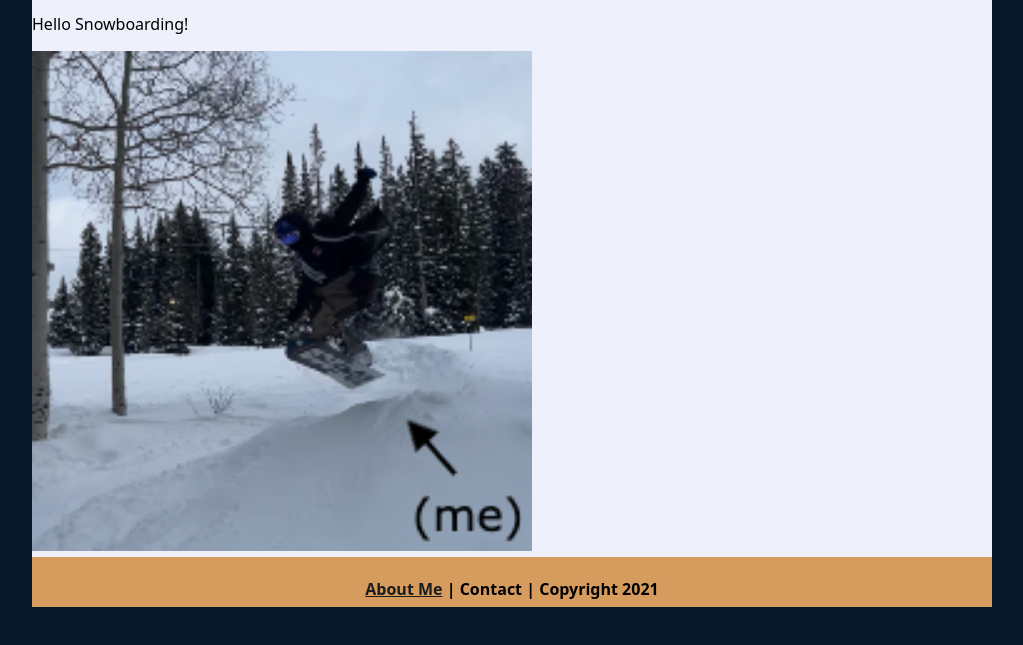
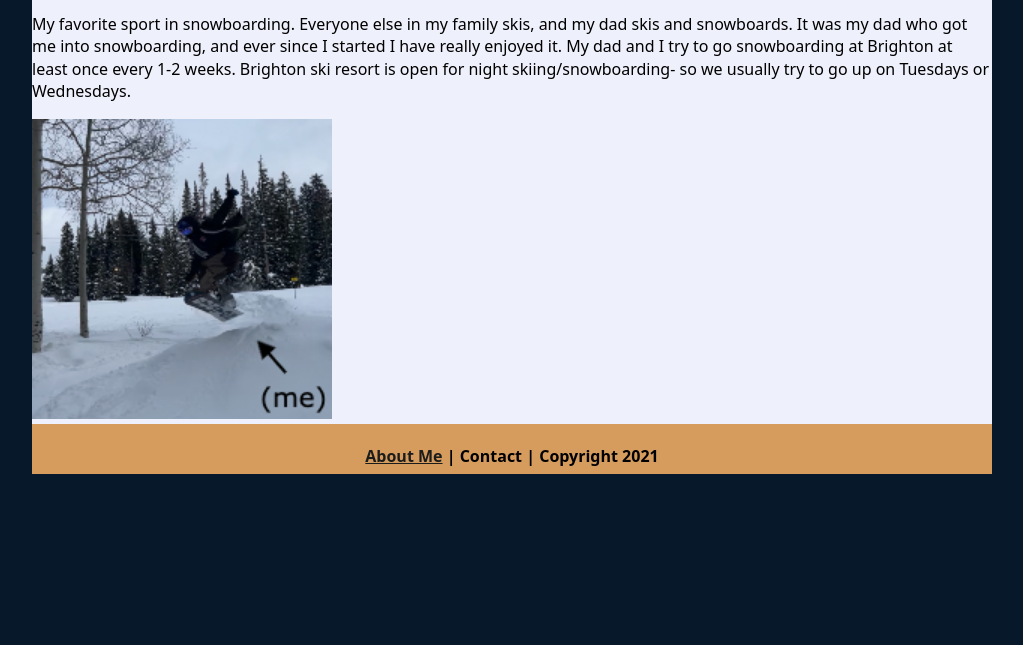
Before and after one commit to PanNm09/ecs-portfolio, a plain HTML site: page snowboarding/index.html in a window 1280 px wide. Shown: the part 143-788 px from the top of the page, without its empty margins (128-1151 px from the left). Drawn offline with Linux system fonts and the light colour scheme.

Commit message:
Update index.html

```diff
--- a/snowboarding/index.html
+++ b/snowboarding/index.html
@@ -15,8 +15,11 @@
             <h3> <a href="../index.html">Home</a> | <a href="../ecs/index.html">ECS</a> | <a href="index.html">Snowboarding</a> </h3>
          </div>
          <div class="content">
-            <p>Hello Snowboarding!</p>
-            <img src="../images/me.png" alt="Me" width="500" >
+            <p>My favorite sport in snowboarding. Everyone else in my family skis, and my dad skis and snowboards.
+            It was my dad who got me into snowboarding, and ever since I started I have really enjoyed it.
+            My dad and I try to go snowboarding at Brighton at least once every 1-2 weeks.
+            Brighton ski resort is open for night skiing/snowboarding- so we usually try to go up on Tuesdays or Wednesdays.</p>
+            <img src="../images/me.png" alt="Me" width="300" >
          </div>
          <div class="footer">
             <h4><a href="../aboutme.html">About Me</a> | Contact | Copyright 2021</h4>
```
